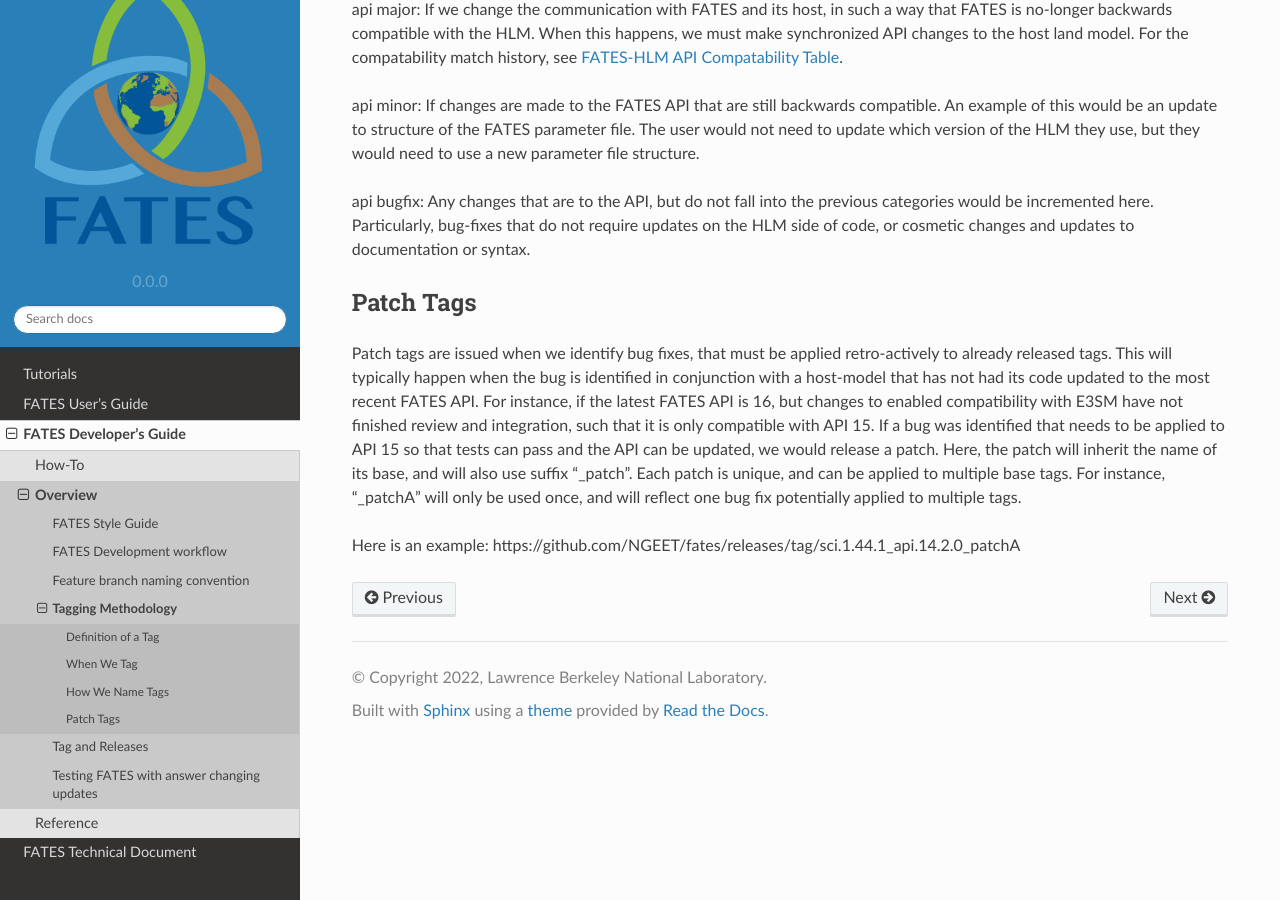
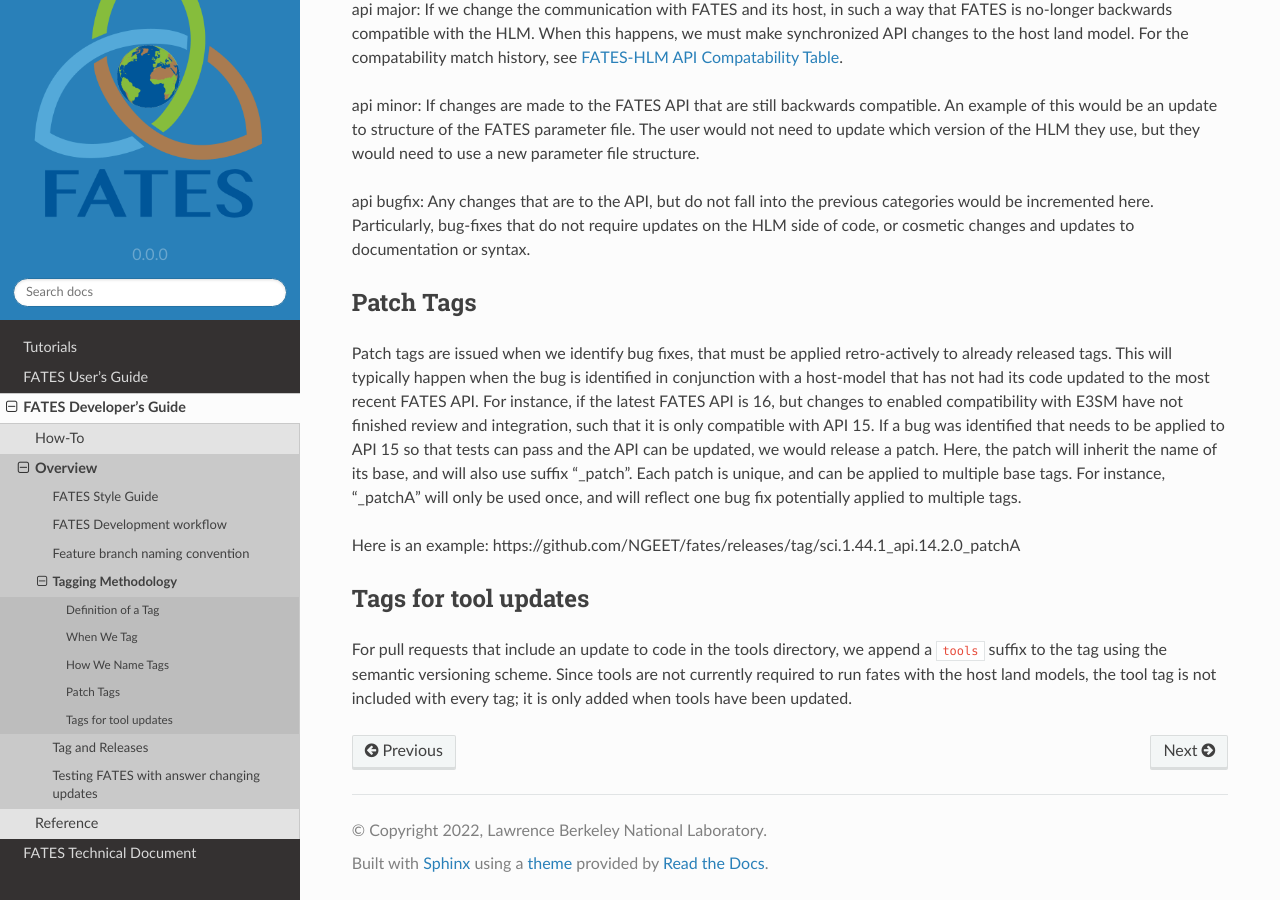
Before and after one commit to NGEET/fates-users-guide, a Sphinx documentation site: the page built from docs/source/developer/Tagging-Methodology.md, in a window 1280 px wide and 900 px high, scrolled down 1050 px. Built offline with Sphinx 7.4.7 and the Read the Docs theme 2.0.0, drawn with Linux system fonts in a browser that asks for light colours.

Commit message:
update tagging methodology with tools tagging

```diff
--- a/docs/source/developer/Tagging-Methodology.md
+++ b/docs/source/developer/Tagging-Methodology.md
@@ -35,3 +35,7 @@ api bugfix: Any changes that are to the API, but do not fall into the previous c
 Patch tags are issued when we identify bug fixes, that must be applied retro-actively to already released tags. This will typically happen when the bug is identified in conjunction with a host-model that has not had its code updated to the most recent FATES API.  For instance, if the latest FATES API is 16, but changes to enabled compatibility with E3SM have not finished review and integration, such that it is only compatible with API 15. If a bug was identified that needs to be applied to API 15 so that tests can pass and the API can be updated, we would release a patch.  Here, the patch will inherit the name of its base, and will also use suffix "_patch<increment>".  Each patch is unique, and can be applied to multiple base tags.  For instance, "_patchA" will only be used once, and will reflect one bug fix potentially applied to multiple tags.
 
 Here is an example: https://github.com/NGEET/fates/releases/tag/sci.1.44.1_api.14.2.0_patchA
+
+## Tags for tool updates
+
+For pull requests that include an update to code in the tools directory, we append a `tools` suffix to the tag using the semantic versioning scheme.  Since tools are not currently required to run fates with the host land models, the tool tag is not included with every tag; it is only added when tools have been updated.
```
